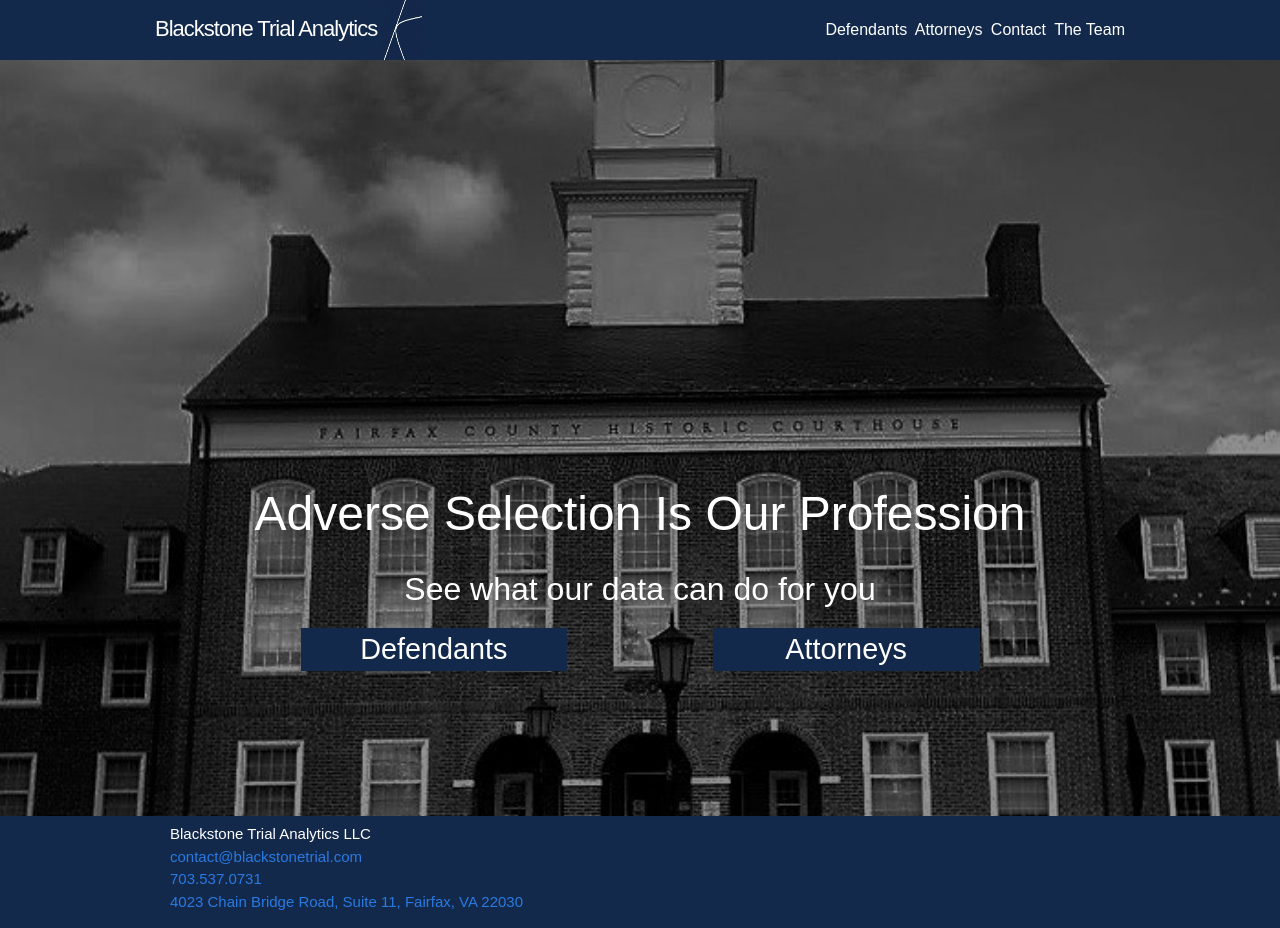
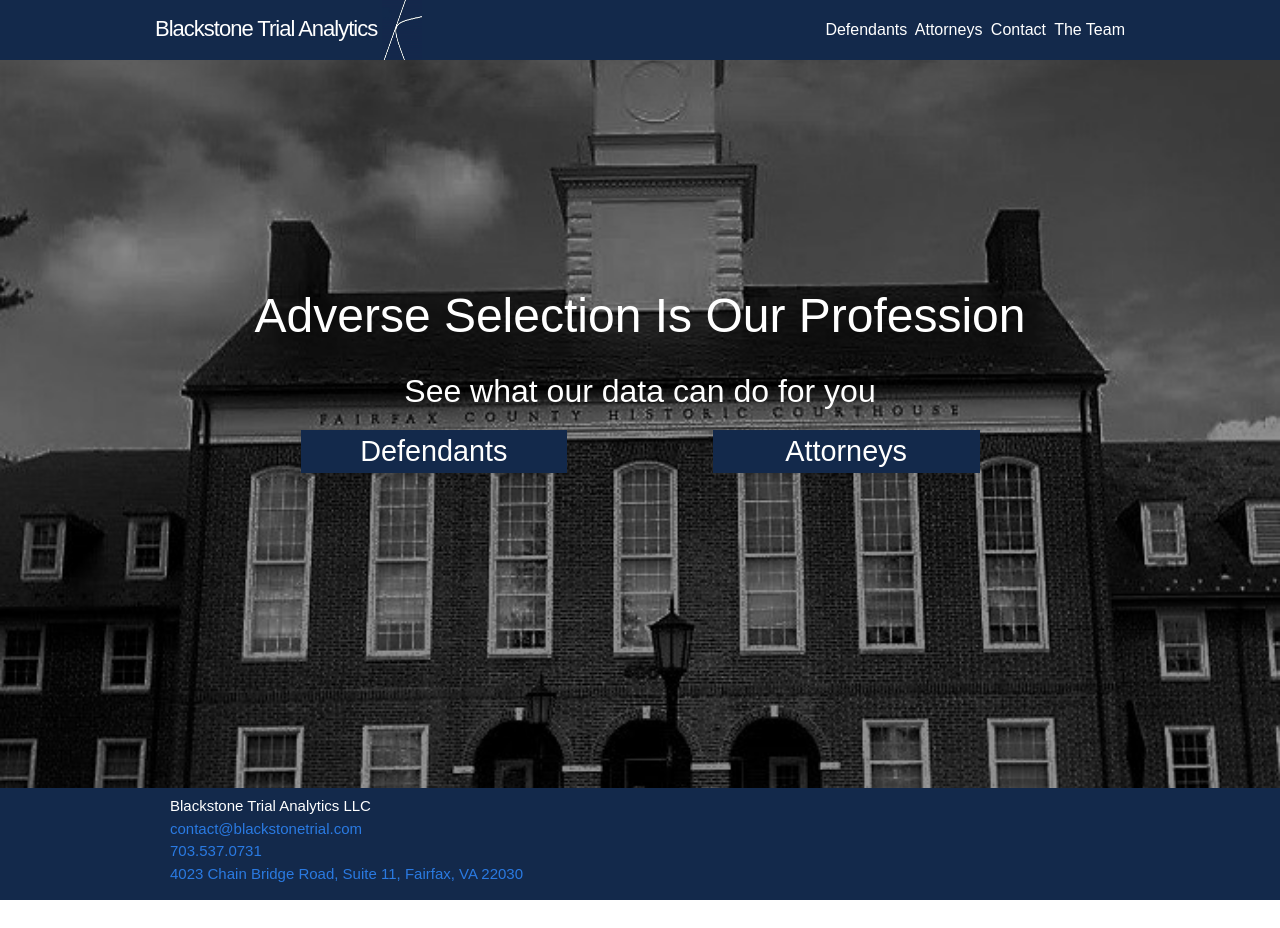
Before and after one commit to BlackstoneTrialAnalytics/BlackstoneTrialAnalytics.github.io, a Jekyll site: the page built from index.html, in a window 1280 px wide. Built offline with Jekyll 4.4.1, drawn with Linux system fonts in a browser that asks for light colours; after the commit the page ends 900 px from its top, so only the background shows below that.

Commit message:
Attempt at a more elegant spacing.

```diff
--- a/_layouts/default.html
+++ b/_layouts/default.html
@@ -16,7 +16,7 @@
 
     <div class="page-content" >
 
-      <div class="wrapper">
+      <div class="wrapper awrapper">
         {{ content }}
       </div>
     </div>
--- a/_sass/_base.scss
+++ b/_sass/_base.scss
@@ -181,11 +181,11 @@ pre {
     }
 }
 
-.hack {
-    min-height:100%;
-	min-width:320px;
-	position:relative;
-	padding:0;
+.awrapper{
+	min-height: calc(100vh - 170.5px);
+	display: flex;
+    align-items: center;
+    justify-content: center;
 }
 
 /**
--- a/_sass/_layout.scss
+++ b/_sass/_layout.scss
@@ -176,8 +176,7 @@
  * Page content
  */
 .page-content {
-    padding: $spacing-unit 0;
-	padding-bottom:160px;
+	padding-bottom: 110.5px;
 }
 
 .page-heading {
@@ -213,14 +212,11 @@ max-width: 500px;
 min-width:50%;
 }
 
-.homeadjust {
-	@include media-query($on-laptop){
-		margin-top:40%;
-	}
-
-	@include media-query($on-palm){
-		margin-top:0%;
-	}
+.hack {
+    min-height:100vh;
+	min-width:320px;
+	position:relative;
+	padding:0;
 }
 
 .homebutton {
--- a/index.html
+++ b/index.html
@@ -2,13 +2,11 @@
 layout: default
 title: home
 ---
-<div class="home" style="width:100%;">
-<div class="homeadjust">
+<div class="home homeadjust" style="width:100%;">
   <h1 style="color:white; text-align:center; font-weight:200; font-size:3em; ">Adverse Selection Is Our Profession</h1>
 
   <h2 style="color:white; text-align:center; font-weight:200; font-size:2em; ">See what our data can do for you </h2>
 
   <a class="homebutton" style="color:white; text-decoration:none;" href="{{site.baseurl}}/defendants">Defendants</a>
   <a class="homebutton" style="color:white; text-decoration:none;" href="{{site.baseurl}}/attorneys">Attorneys</a>
-  </div>
 </div>
```
